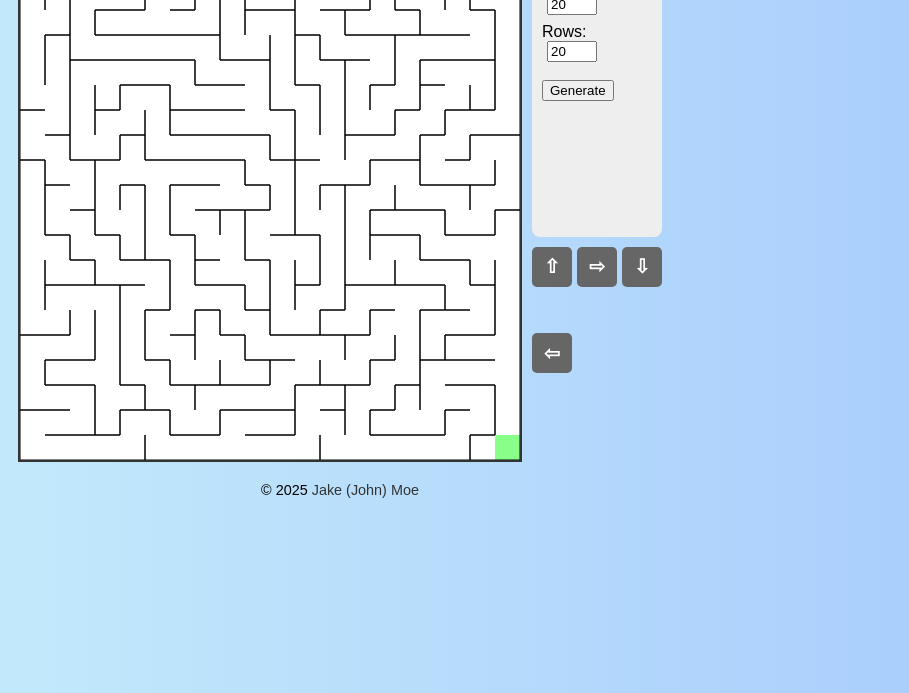
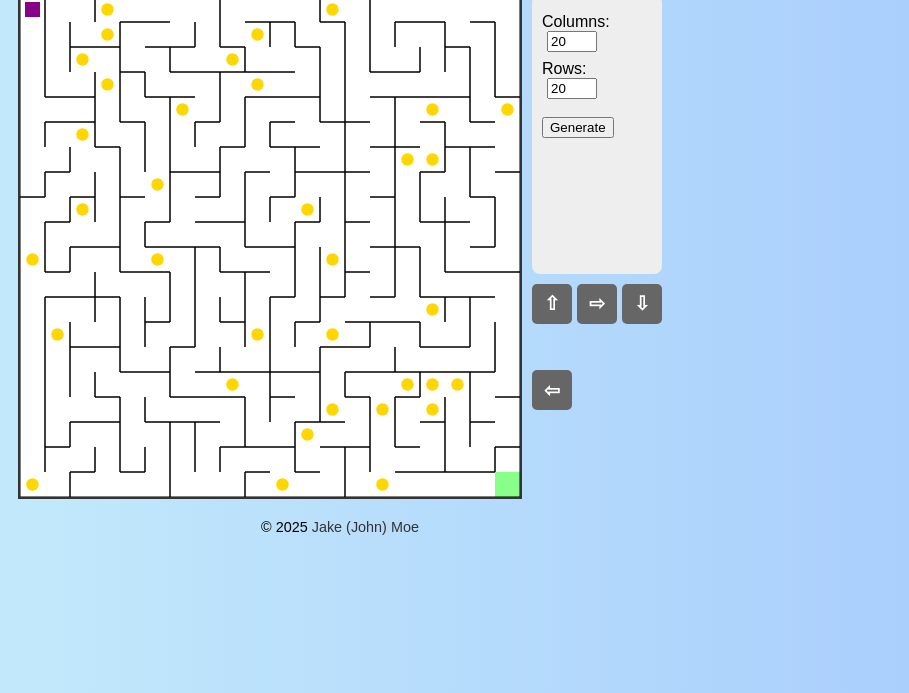
Before and after one commit to IvanReimand/M-ngLabirint, a plain HTML site: page sggs/index.html in a window 1280 px wide. Shown: the part 107-800 px from the top of the page, without its empty margins (0-909 px from the left). Drawn offline with Linux system fonts and the light colour scheme; a web font is replaced by a local one.

Commit message:
new things

```diff
--- a/sggs/index.html
+++ b/sggs/index.html
@@ -12,7 +12,7 @@
     }
 
     body {
-      background: linear-gradient(to right, #c2e9fb, #a1c4fd); /* Новый фоновый градиент */
+      background: linear-gradient(to right, #c2e9fb, #a1c4fd);
       display: grid;
       grid-template-areas:
         'header header'
@@ -130,6 +130,7 @@
   <header>
     htmlMaze
     <div id="timer">Time: 0s</div>
+    <div id="score">Score: 0</div> <!-- Добавим счёт -->
   </header>
   <canvas id="mainForm"></canvas>
 
@@ -156,12 +157,20 @@
     let timer = 0;
     let timerInterval = null;
     let timerStarted = false;
+    let score = 0; // Счёт игрока
 
     class Player {
       constructor() { this.reset(); }
       reset() {
         this.col = 0;
         this.row = 0;
+      }
+    }
+
+    class Coin {
+      constructor(col, row) {
+        this.col = col;
+        this.row = row;
       }
     }
 
@@ -174,6 +183,7 @@
         this.southWall = true;
         this.westWall = true;
         this.visited = false;
+        this.coin = null; // В каждой ячейке будет монетка
       }
     }
 
@@ -184,9 +194,11 @@
         this.endColor = "#88FF88";
         this.mazeColor = "#000000";
         this.playerColor = "#880088";
+        this.coinColor = "#FFD700"; // Цвет монетки
         this.rows = rows;
         this.cellSize = cellSize;
         this.cells = [];
+        this.coins = []; // Массив монет
         this.generate();
       }
 
@@ -200,6 +212,17 @@
           this.cells[col] = [];
           for (let row = 0; row < this.rows; row++) {
             this.cells[col][row] = new MazeCell(col, row);
+          }
+        }
+
+        // Размещение монет
+        this.coins = [];
+        for (let i = 0; i < Math.floor(this.cols * this.rows * 0.1); i++) { // 10% клеток будут монетами
+          let col = Math.floor(Math.random() * this.cols);
+          let row = Math.floor(Math.random() * this.rows);
+          if (!this.cells[col][row].coin) {
+            this.cells[col][row].coin = new Coin(col, row);
+            this.coins.push(this.cells[col][row].coin);
           }
         }
 
@@ -306,6 +329,14 @@
             if (this.cells[col][row].westWall) {
               ctx.beginPath(); ctx.moveTo(x, y); ctx.lineTo(x, y + this.cellSize); ctx.stroke();
             }
+
+            // Рисуем монетки
+            if (this.cells[col][row].coin) {
+              ctx.fillStyle = this.coinColor;
+              ctx.beginPath();
+              ctx.arc(x + this.cellSize / 2, y + this.cellSize / 2, this.cellSize / 4, 0, Math.PI * 2);
+              ctx.fill();
+            }
           }
         }
 
@@ -351,12 +382,19 @@
     function movePlayer(dir) {
       const c = player.col, r = player.row;
 
-      startTimer(); // Запуск таймера при движении
+      startTimer();
 
       if (dir === "up" && !maze.cells[c][r].northWall) player.row--;
       else if (dir === "right" && !maze.cells[c][r].eastWall) player.col++;
       else if (dir === "down" && !maze.cells[c][r].southWall) player.row++;
       else if (dir === "left" && !maze.cells[c][r].westWall) player.col--;
+
+      // Проверка на сбор монетки
+      if (maze.cells[player.col][player.row].coin) {
+        maze.cells[player.col][player.row].coin = null;
+        score++;
+        document.getElementById("score").innerText = `Score: ${score}`;
+      }
 
       maze.redraw();
       checkVictory();
```
